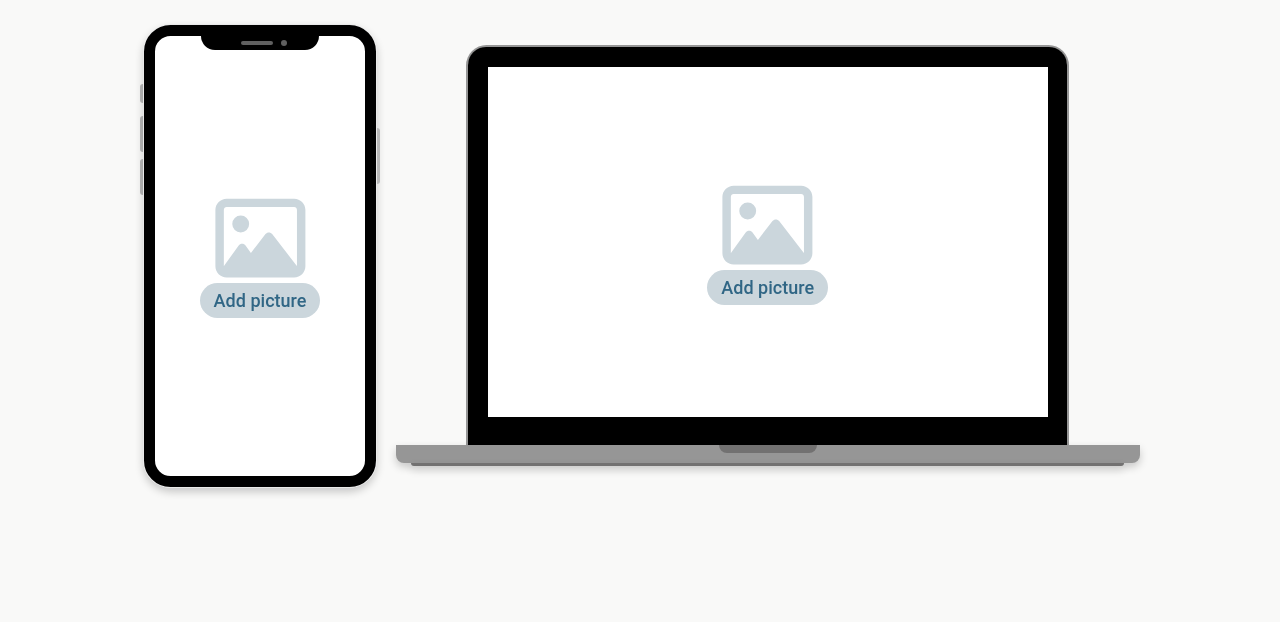
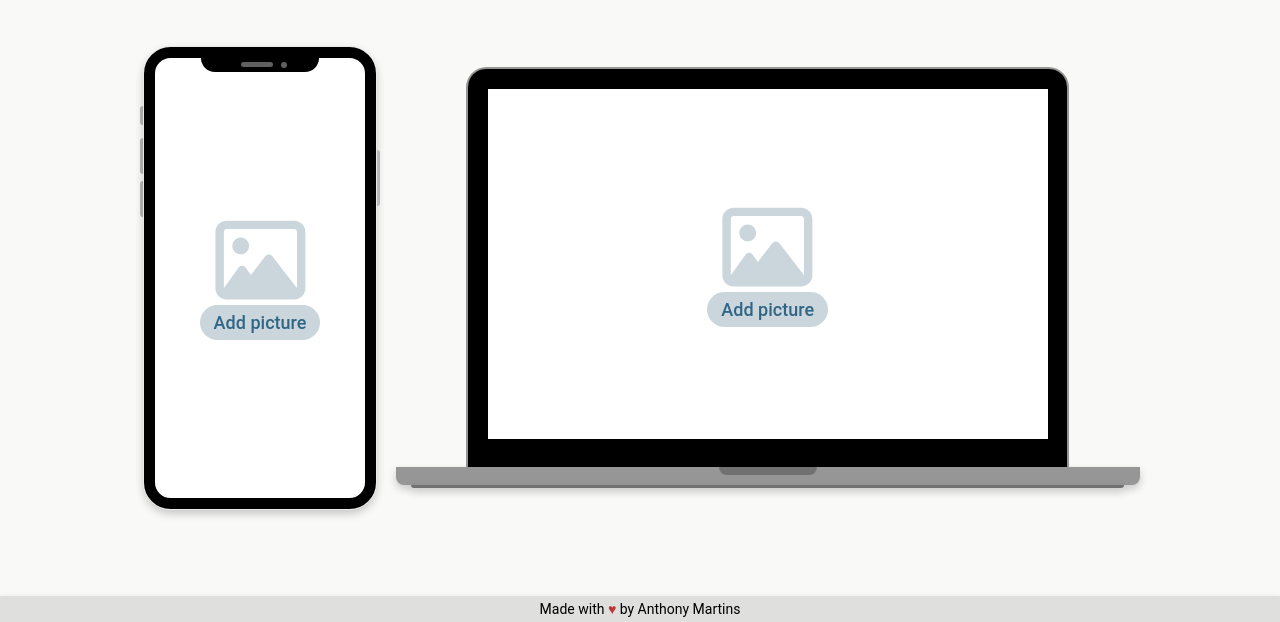
Before and after one commit to Martins-Anthony/showcase-duo, a website with bundled scripts: page index.html in a window 1280 px wide. Shown: the part 178-800 px from the top of the page. Built offline with nearby package versions, Linux system fonts and the light colour scheme; a web font is replaced by a local one.

Commit message:
feat(footer): For layout

```diff
--- a/index.html
+++ b/index.html
@@ -12,17 +12,20 @@
   <link rel="stylesheet" type="text/css" href="styles/css/main.css">
 </head>
 
-<body class="row centered">
-  <main class="col centered main-container">
-    <header>
-      <h1>Showcase duo</h1>
-      <h2>Simply create your showcase for mobile and desktop</h2>
-    </header>
+<body class="col centered">
+  <header>
+    <h1>Showcase duo</h1>
+    <h2>Simply create your showcase for mobile and desktop</h2>
+  </header>
+  <main class="col centered main-container h-100">
     <div id="showcase-container" class="col centered">
       <div id="mobile-container"></div>
       <div id="desktop-container"></div>
     </div>
   </main>
+  <footer class="w-100 row centered">
+    <a href="https://github.com/Martins-Anthony">Made with <span class="heart">&#9829;</span> by Anthony Martins</a>
+  </footer>
   <script src="https://ajax.googleapis.com/ajax/libs/jquery/3.5.1/jquery.min.js"></script>
   <script type="module" src="js/app.js"></script>
 </body>
--- a/styles/scss/_colors.scss
+++ b/styles/scss/_colors.scss
@@ -8,4 +8,7 @@ $desktopSecondary: #969696;
 $background: #F9F9F8;
 $backgroundScreen: #ffffff;
 $backgroundBtn: #CBD6DC;
+$backgroundFooter: #96969643;
 $colorBtn: #306685;
+
+$red: #ba3939;
--- a/styles/scss/_icons.scss
+++ b/styles/scss/_icons.scss
@@ -1,5 +1,9 @@
 .icon-add {
   height: aspect-ratio(23vw);
+}
+
+.heart {
+  color: $red;
 }
 
 
--- a/styles/scss/main.scss
+++ b/styles/scss/main.scss
@@ -19,6 +19,26 @@ body {
   background-color: $background;
 }
 
+header {
+  padding: px-to-rem(10) 0;
+}
+
+footer {
+  background-color: $backgroundFooter;
+  box-shadow: $shadow;
+  padding: px-to-rem(5) 0;
+  a {
+    font-family: 'Shrikhand', 'Roboto', sans-serif;
+    font-size: px-to-rem(14);
+    color: $primary;
+  }
+}
+
+a {
+	color: inherit;
+	text-decoration: none;
+}
+
 h1 {
   font-size: 9vw;
   font-family: 'Shrikhand', 'Roboto', sans-serif;
@@ -35,9 +55,7 @@ h2 {
 
 .main-container {
   max-width: 1440px;
-  width: 100%;
-  gap: 5vh;
-  padding: 3.5vw 6.5vw 3.5vw 6.5vw;
+  padding: 3.5vw 0 5.5vw 0;
 }
 
 .col {
@@ -81,6 +99,14 @@ h2 {
 }
 
 @include respond-to("desktop") {
+  body {
+    height: 100vh;
+  }
+
+  .main-container {
+    padding: 0vw 0 0vw 0;
+  }
+
   #showcase-container {
     flex-direction: row;
     gap: 2vh;
```
Also changed, not shown: styles/css/main.css.
